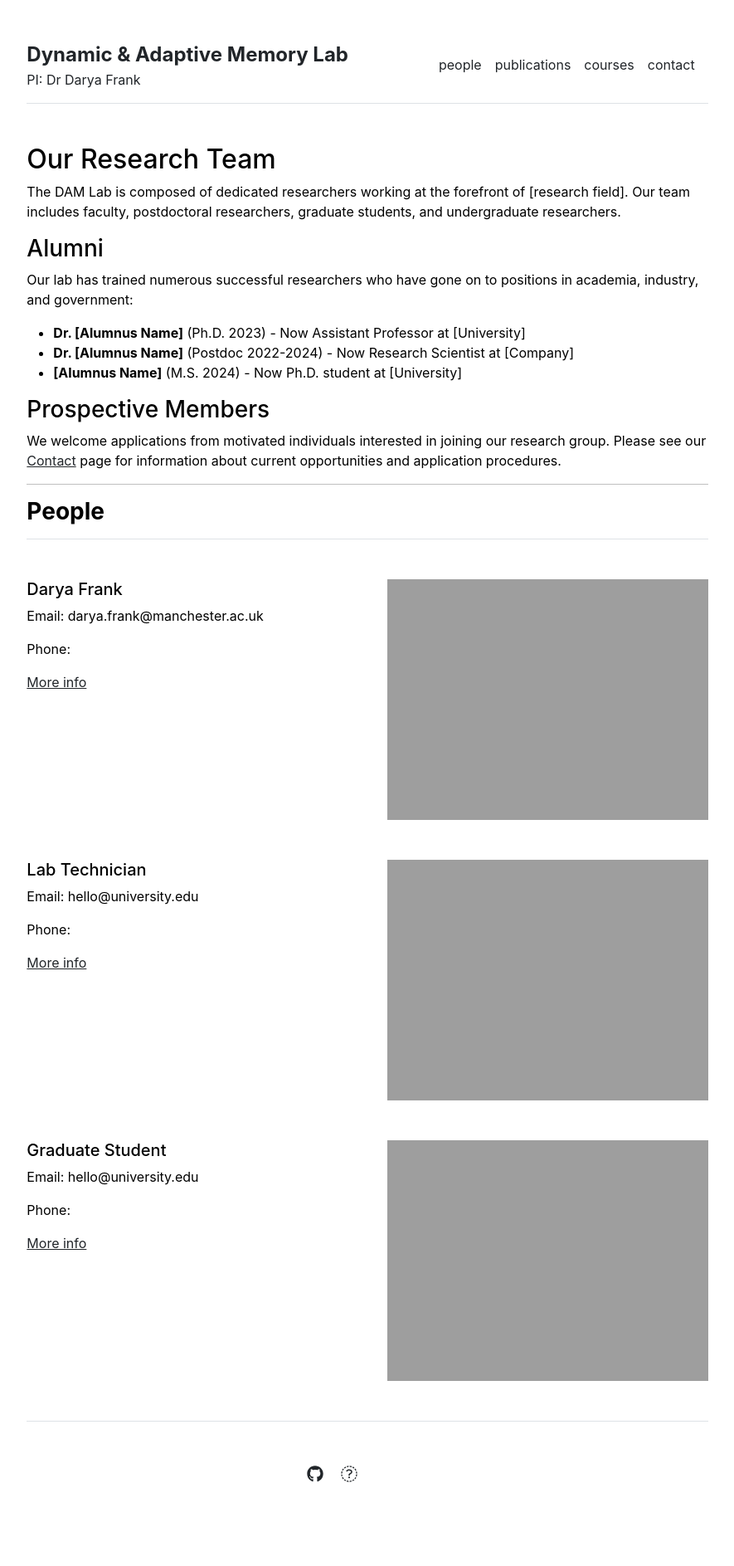
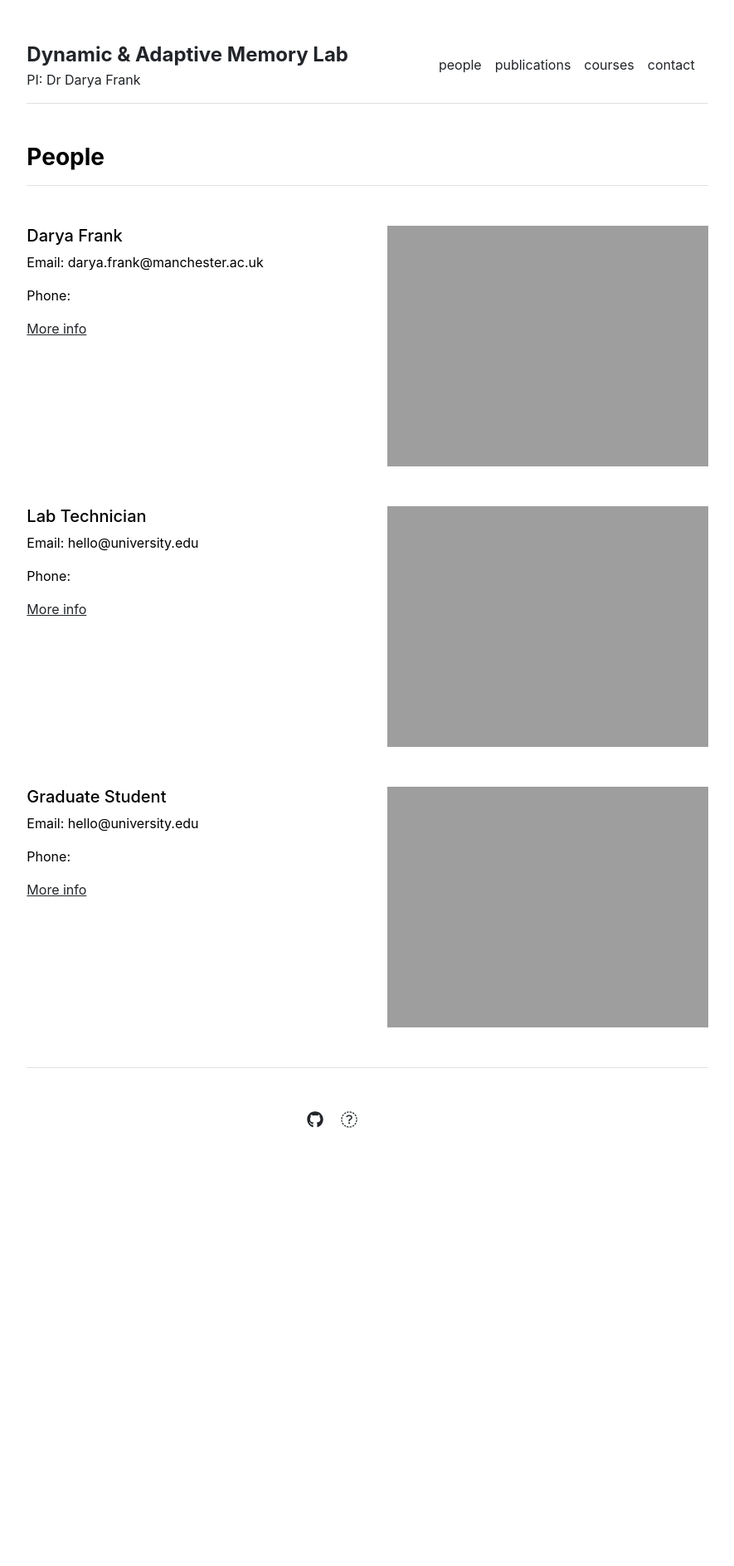
Before and after one commit to frank-dam-lab/frank-dam-lab.github.io, a Jekyll site: the page built from people.md, in a window 1280 px wide. Shown: the whole page at 83% size, without its empty margins (197-1082 px from the left). Built offline with Jekyll 4.4.1, drawn with Linux system fonts in a browser that asks for light colours; after the commit the page ends 1461 px from its top, so only the background shows below that.

Commit message:
Update people.md

```diff
--- a/people.md
+++ b/people.md
@@ -2,21 +2,3 @@
 layout: people
 title: People
 ---
-
-## Our Research Team
-
-The DAM Lab is composed of dedicated researchers working at the forefront of [research field]. Our team includes faculty, postdoctoral researchers, graduate students, and undergraduate researchers.
-
-### Alumni
-
-Our lab has trained numerous successful researchers who have gone on to positions in academia, industry, and government:
-
-- **Dr. [Alumnus Name]** (Ph.D. 2023) - Now Assistant Professor at [University]
-- **Dr. [Alumnus Name]** (Postdoc 2022-2024) - Now Research Scientist at [Company]
-- **[Alumnus Name]** (M.S. 2024) - Now Ph.D. student at [University]
-
-### Prospective Members
-
-We welcome applications from motivated individuals interested in joining our research group. Please see our [Contact](/contact) page for information about current opportunities and application procedures.
-
----
```
